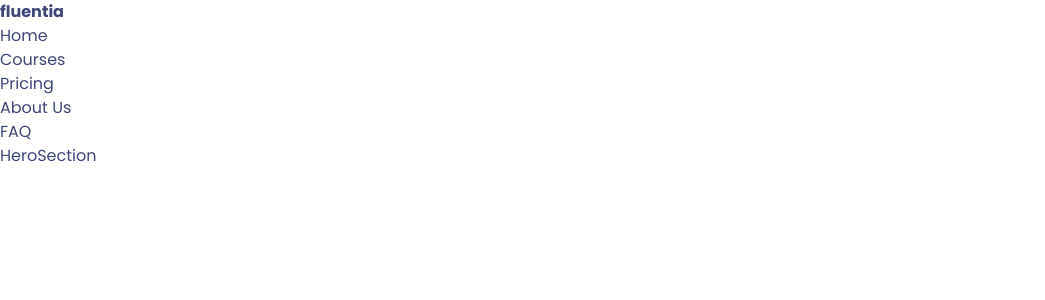
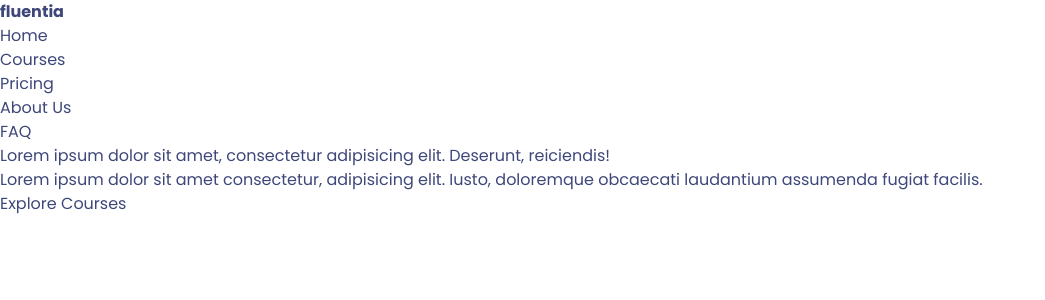
Before and after one commit to AffanImran1303/fluentia_languagelearningAppUI, a Next.js app: page / in a window 1280 px wide. Shown: the top 300 px of the page, without its empty margins (0-1045 px from the left). Built offline with nearby package versions, Linux system fonts and the light colour scheme.

Commit message:
Updated Navbar and Hero Section

```diff
--- a/src/app/globals.css
+++ b/src/app/globals.css
@@ -14,6 +14,10 @@
     --background: #0a0a0a;
     --foreground: #ededed;
   }
+}
+.nav-hover:hover{
+  color: #3e477a;
+  transition: 0.25s ease-in-out;
 }
 
 .poppins-thin {
--- a/src/components/HeroSection.tsx
+++ b/src/components/HeroSection.tsx
@@ -1,8 +1,19 @@
+import Link from 'next/link'
 import React from 'react'
 
 const HeroSection = () => {
   return (
-    <div className="border-2 h-[25rem] w-full md:h-[40rem] w-full rounded-md flex flex-col items-center justify-center relative overflow-hidden mx-auto py-10 md:py-0">HeroSection</div>
+    <div className="border-2 h-[25rem] w-full md:h-[40rem] w-full rounded-md flex flex-col items-center justify-center relative overflow-hidden mx-auto py-10 md:py-0">
+      <div className="p-4 relative z-10 w-full text-center">
+        <h1 className='text-xl md:text-3xl'>Lorem ipsum dolor sit amet, consectetur adipisicing elit. Deserunt, reiciendis!</h1>
+        <p className='mt-4'>Lorem ipsum dolor sit amet consectetur, adipisicing elit. Iusto, doloremque obcaecati laudantium assumenda fugiat facilis.</p>
+        <div className="mt-4">
+        <Link href="/" className="">Explore Courses</Link>
+        </div>
+      </div>
+
+
+    </div>
   )
 }
 
--- a/src/components/Navbar.tsx
+++ b/src/components/Navbar.tsx
@@ -40,13 +40,13 @@ const Navbar = ({ className }: { className?: string }) => {
   return (
     <nav
       className={cn(
-        "fixed top-0 inset-x-0 z-50 bg-white shadow-md transition-all duration-300",
+        "fixed top-0 border-2 m-4 rounded-xl inset-x-0 z-50 bg-[#6f53ef] text-white shadow-md transition-all duration-300",
         className
       )}
     >
       <div className="max-w-7xl mx-auto flex justify-between items-center px-4 py-3">
         {/* Logo */}
-        <Link href="/" className="text-xl poppins-bold">
+        <Link href="/" className="text-xl poppins-bold nav-hover">
           fluentia
         </Link>
 
@@ -66,7 +66,7 @@ const Navbar = ({ className }: { className?: string }) => {
               <Link
                 href={href}
                 className={cn(
-                  "block py-2 px-4 rounded hover:text-blue-600 hover:bg-gray-100 md:hover:bg-transparent",
+                  "block py-2 px-4 rounded nav-hover hover:bg-gray-100 md:hover:bg-transparent",
                   active === label ? "text-blue-600 font-semibold" : ""
                 )}
                 onClick={() => {
```
